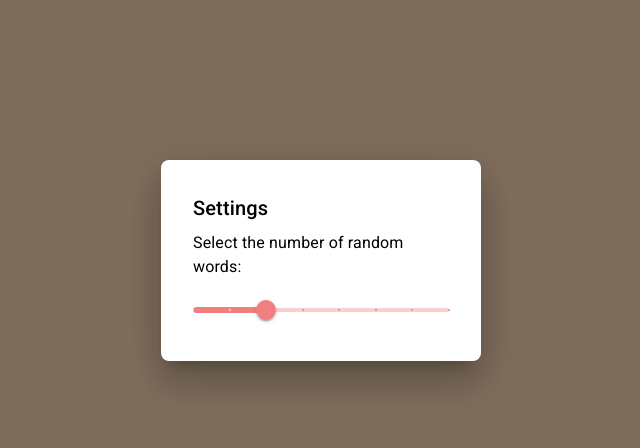
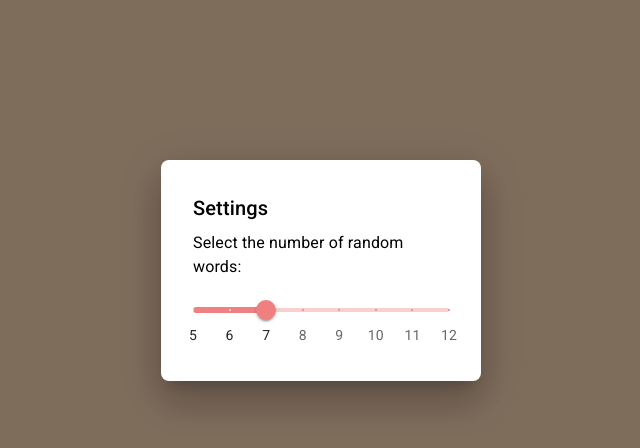
Before and after one commit to progsmile/mem-exercise, a React (Create React App) app: page / in a window 1280 px wide. Both pictures are taken after a click on the button 1236 px from the left and 44 px from the top of the page. Shown: the top 448 px of the page, without its empty margins (319-959 px from the left). Built offline with nearby package versions, Linux system fonts and the light colour scheme; some icons are missing; what mobx-persist-store would draw is missing.

Commit message:
fix TTS to say words separately

```diff
--- a/src/components/Header.tsx
+++ b/src/components/Header.tsx
@@ -6,7 +6,8 @@ import Modal from '@mui/material/Modal';
 import Typography from '@mui/material/Typography';
 import Slider from '@mui/material/Slider';
 import { observer } from 'mobx-react-lite';
-import settingsStore from '../stores/SettingsStore';
+import settingsStore, {RANDOM_WORDS_COUNT_MIN, RANDOM_WORDS_COUNT_MAX} from '../stores/SettingsStore';
+import range from 'lodash/range'
 
 function Header(): JSX.Element {
     const [isSettingsOpen, setSettingsOpen] = useState(false);
@@ -14,11 +15,14 @@ function Header(): JSX.Element {
     const handleOpenSettings = () => setSettingsOpen(true);
     const handleCloseSettings = () => setSettingsOpen(false);
 
-    const handleSliderChange = (_: Event, newValue: number | number[]) => {
+    const handleRandomWordsChange = (_: Event, newValue: number | number[]) => {
         if (typeof newValue === 'number') {
             settingsStore.setRandomWordsCount(newValue);
         }
     };
+
+    const marks = range(RANDOM_WORDS_COUNT_MIN, RANDOM_WORDS_COUNT_MAX + 1)
+        .map(x => ({value: x, label: `${x}`}));
 
     return (
         <Box>
@@ -51,12 +55,11 @@ function Header(): JSX.Element {
                     </Typography>
                     <Slider
                         value={settingsStore.randomWordsCount}
-                        onChange={handleSliderChange}
-                        min={5}
-                        max={12}
+                        onChange={handleRandomWordsChange}
+                        min={RANDOM_WORDS_COUNT_MIN}
+                        max={RANDOM_WORDS_COUNT_MAX}
                         step={1}
-                        marks
-                        valueLabelDisplay="auto"
+                        marks={marks}
                     />
                 </Box>
             </Modal>
--- a/src/stores/SettingsStore.ts
+++ b/src/stores/SettingsStore.ts
@@ -1,8 +1,13 @@
 import { makeObservable, observable, action } from "mobx";
 import { makePersistable } from 'mobx-persist-store';
 
+export const RANDOM_WORDS_COUNT = 7;
+export const RANDOM_WORDS_COUNT_MIN = 5;
+export const RANDOM_WORDS_COUNT_MAX = 12;
+
+
 class SettingsStore {
-    randomWordsCount: number = 7
+    randomWordsCount: number = RANDOM_WORDS_COUNT
 
     constructor() {
         makeObservable(this, {
--- a/src/stores/WordStore.ts
+++ b/src/stores/WordStore.ts
@@ -24,7 +24,8 @@ class WordStore {
             recognizedWords: observable,
             listenWords: action,
             repeatWords: action,
-            doneRepeating: action
+            doneRepeating: action,
+            startAgain: action,
         });
 
         getVoices().then((voices) => {
@@ -36,14 +37,19 @@ class WordStore {
 
     async listenWords(): Promise<void> {
         this.generatedWords = getRandomWords();
+        console.info(`Pronouncing words: ${this.generatedWords}`)
+
         const randomVoice: SpeechSynthesisVoice = sample(this.voices) || this.voices[0];
+        console.info(`Pronouncing name: ${randomVoice.name}`)
 
-        await runInAction(async () => {
-            this.isListening = true;
-            await speakText(this.generatedWords.join('. '), randomVoice);
+        this.isListening = true;
+        for (const word of this.generatedWords) {
+            await speakText(word, randomVoice);
+        }
+        runInAction(() => {
             this.isListening = false;
             this.stage = 'listen';
-        });
+        })
     }
 
     async repeatWords(): Promise<void> {
@@ -71,7 +77,9 @@ class WordStore {
         };
         // @ts-ignore
         this.recognition.onresult = (event) => {
-            this.recognizedWords = new Set(event.results[0][0].transcript.split(' ').map((word: string) => word.toLowerCase()));
+            runInAction(() => {
+                this.recognizedWords = new Set(event.results[0][0].transcript.split(' ').map((word: string) => word.toLowerCase()));
+            })
         };
     }
 }
```
